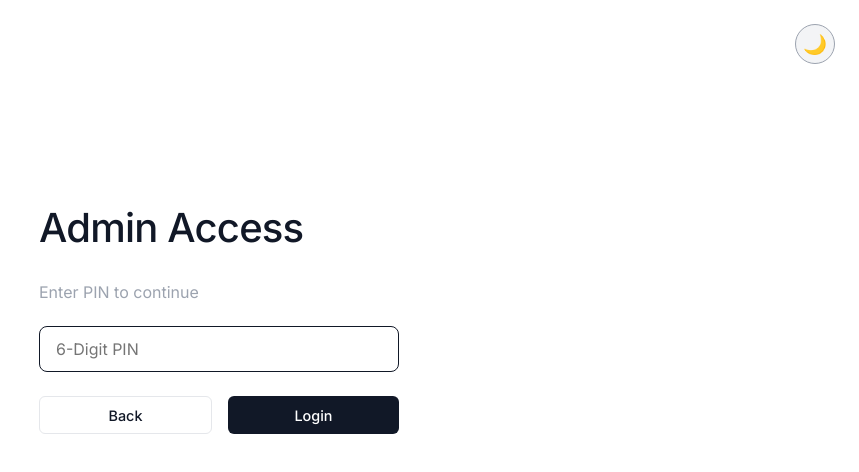
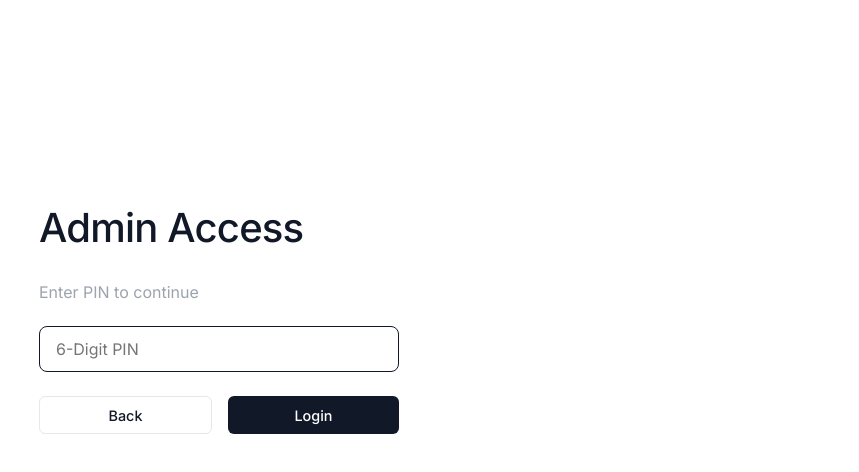
Before and after one commit to hongzai1016/renttracker, a Next.js app: page /admin in a window 1280 px wide. Shown: the top 472 px of the page, without its empty margins (421-1280 px from the left). Built offline with nearby package versions, Linux system fonts and the light colour scheme.

Commit message:
Remove dark mode

```diff
--- a/app/ThemeToggle.js
+++ /dev/null
@@ -1,43 +0,0 @@
-'use client';
-
-import { useEffect, useState } from 'react';
-
-export default function ThemeToggle() {
-  const [isDark, setIsDark] = useState(false);
-  const [mounted, setMounted] = useState(false);
-
-  useEffect(() => {
-    setMounted(true);
-    const saved = localStorage.getItem('theme');
-    if (saved === 'dark' || (!saved && window.matchMedia('(prefers-color-scheme: dark)').matches)) {
-      setIsDark(true);
-      document.documentElement.setAttribute('data-theme', 'dark');
-    } else {
-      document.documentElement.setAttribute('data-theme', 'light');
-    }
-  }, []);
-
-  const toggleTheme = () => {
-    if (isDark) {
-      document.documentElement.setAttribute('data-theme', 'light');
-      localStorage.setItem('theme', 'light');
-      setIsDark(false);
-    } else {
-      document.documentElement.setAttribute('data-theme', 'dark');
-      localStorage.setItem('theme', 'dark');
-      setIsDark(true);
-    }
-  };
-
-  if (!mounted) return null;
-
-  return (
-    <button
-      onClick={toggleTheme}
-      className="theme-toggle-btn"
-      aria-label="Toggle Dark Mode"
-    >
-      {isDark ? '☀️' : '🌙'}
-    </button>
-  );
-}
--- a/app/globals.css
+++ b/app/globals.css
@@ -19,19 +19,6 @@
   --status-paid-text: #166534;
   --status-overdue-bg: #fee2e2;
   --status-overdue-text: #991b1b;
-}
-
-[data-theme="dark"] {
-  --bg-main: #111827;
-  --text-main: #f9fafb;
-  --text-muted: #9ca3af;
-  --border-light: #374151;
-  --status-pending-bg: rgba(133, 77, 14, 0.4);
-  --status-pending-text: #fde047;
-  --status-paid-bg: rgba(22, 101, 52, 0.4);
-  --status-paid-text: #86efac;
-  --status-overdue-bg: rgba(153, 27, 27, 0.4);
-  --status-overdue-text: #fca5a5;
 }
 
 * {
@@ -176,11 +163,6 @@ p.subtitle {
   box-shadow: inset -1px 0 0 var(--border-light), 2px 0 5px rgba(0,0,0,0.02);
 }
 
-[data-theme="dark"] .data-table th:first-child,
-[data-theme="dark"] .data-table td:first-child {
-  box-shadow: inset -1px 0 0 var(--border-light), 2px 0 5px rgba(0,0,0,0.3);
-}
-
 /* Status Badges */
 .status-badge {
   display: inline-block;
@@ -200,29 +182,6 @@ p.subtitle {
 .status-paid { background-color: var(--status-paid-bg); color: var(--status-paid-text); }
 .status-pending { background-color: var(--status-pending-bg); color: var(--status-pending-text); }
 .status-overdue { background-color: var(--status-overdue-bg); color: var(--status-overdue-text); }
-
-/* Theme Toggle Button */
-.theme-toggle-btn {
-  position: absolute;
-  top: 1.5rem;
-  right: 1.5rem;
-  background: var(--border-light);
-  border: 1px solid var(--text-muted);
-  border-radius: 50%;
-  width: 40px;
-  height: 40px;
-  display: flex;
-  align-items: center;
-  justify-content: center;
-  font-size: 1.2rem;
-  cursor: pointer;
-  z-index: 100;
-  transition: transform 0.2s;
-}
-
-.theme-toggle-btn:hover {
-  transform: scale(1.1);
-}
 
 /* Utility */
 .icon-btn {
--- a/app/layout.js
+++ b/app/layout.js
@@ -5,13 +5,10 @@ export const metadata = {
   description: "A beautiful and simple rent tracking application.",
 };
 
-import ThemeToggle from "./ThemeToggle";
-
 export default function RootLayout({ children }) {
   return (
-    <html lang="en" suppressHydrationWarning>
+    <html lang="en">
       <body>
-        <ThemeToggle />
         {children}
       </body>
     </html>
```
